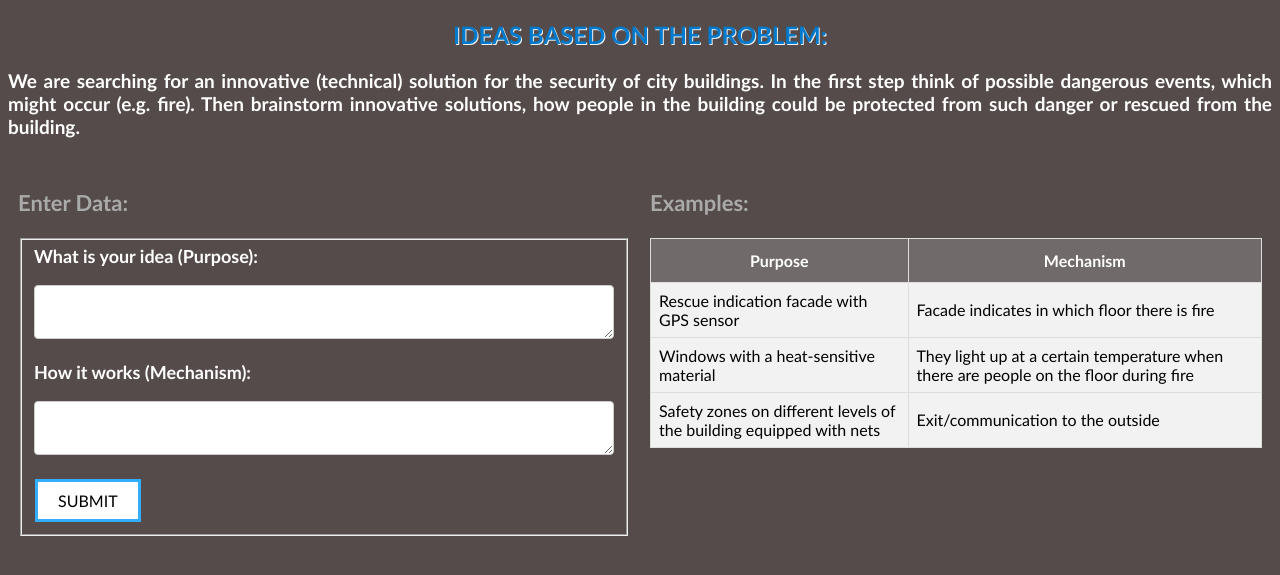
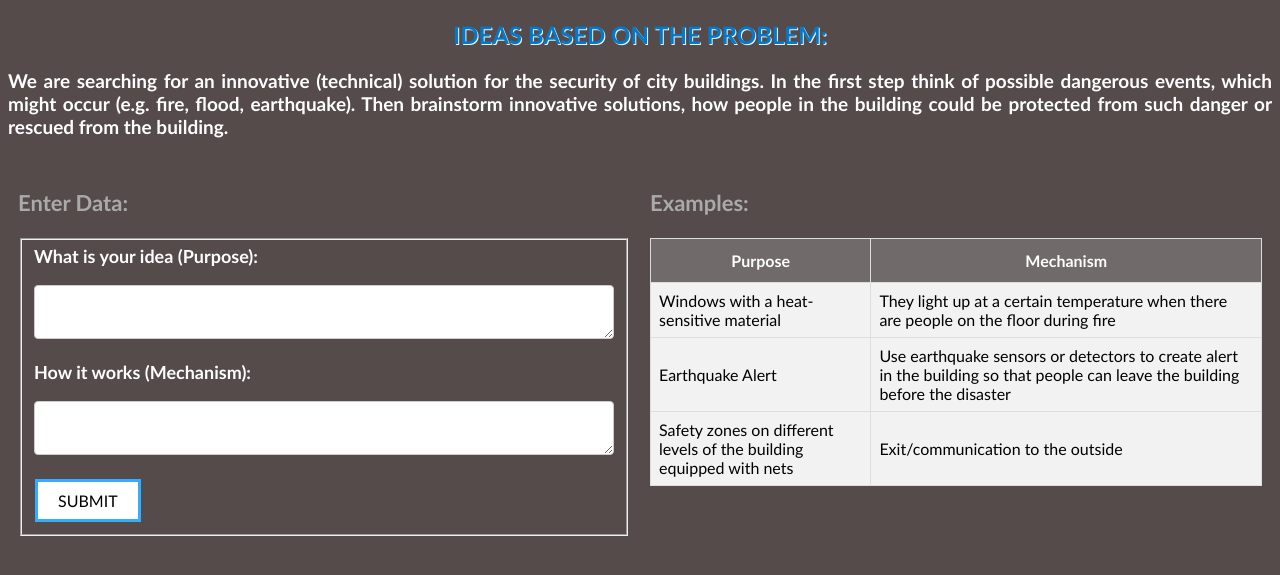
Before and after one commit to teiadom/ideasubmission, a Flask app: page / in a window 1280 px wide. Shown: the top 575 px of the page. Run offline with Flask 2, Linux system fonts and the light colour scheme.

Commit message:
Last Edits bhggug jijfeifbhuhef bjbfj ijij

```diff
--- a/flask_qa/templates/home1.html
+++ b/flask_qa/templates/home1.html
@@ -152,7 +152,7 @@ function myFunction() {
 <div id="instruction">
   <h2>Ideas Based on the Problem:</h2>
   <p style="text-align:justify; font-size: 19px;">We are searching for an innovative (technical) solution for the security of city buildings.
-      In the first step think of possible dangerous events, which might occur (e.g. fire).
+      In the first step think of possible dangerous events, which might occur (e.g. fire, flood, earthquake).
             Then brainstorm innovative solutions, how people in the building could be protected from such danger or
             rescued from the building.</p>
 </div>
@@ -197,14 +197,14 @@ function myFunction() {
 
   </tr>
   <tr>
-    <td>Rescue indication facade with GPS sensor</td>
-    <td>Facade indicates in which floor there is fire</td>
+    <td>Windows with a heat-sensitive material</td>
+    <td>They light up at a certain temperature when there are people on the floor during fire</td>
 
   </tr>
 
         <tr>
-    <td>Windows with a heat-sensitive material</td>
-    <td>They light up at a certain temperature when there are people on the floor during fire</td>
+    <td>Earthquake Alert</td>
+    <td>Use earthquake sensors or detectors to create alert in the building so that people can leave the building before the disaster</td>
 
   </tr>
         <tr>
```
